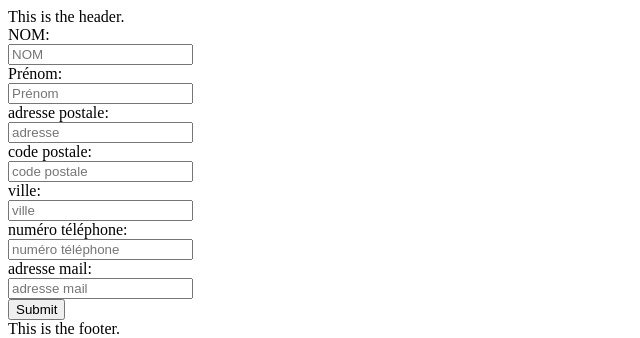
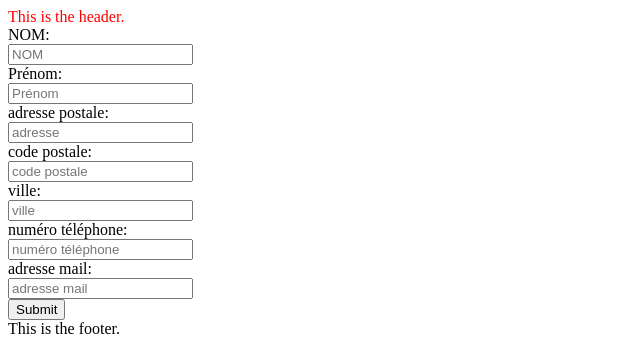
Before and after one commit to Bones1335/student_management_application, a Flask app: page /enroll in a window 1280 px wide. Shown: the top 338 px of the page, without its empty margins (0-640 px from the left). Run offline with Flask 3, Linux system fonts and the light colour scheme.

Commit message:
add static/styles.css with corresponding link in index.html

```diff
--- /dev/null
+++ b/static/styles.css
@@ -0,0 +1,3 @@
+header {
+    color: red;
+}
--- a/templates/index.html
+++ b/templates/index.html
@@ -3,6 +3,7 @@
 <head>
     <meta charset="UTF-8">
     <meta name="viewport" content="width=device-width, initial-scale=1.0">
+    <link rel="stylesheet" href="../static/styles.css">
     <title>Student Management Application</title>
 </head>
 <body>
```
